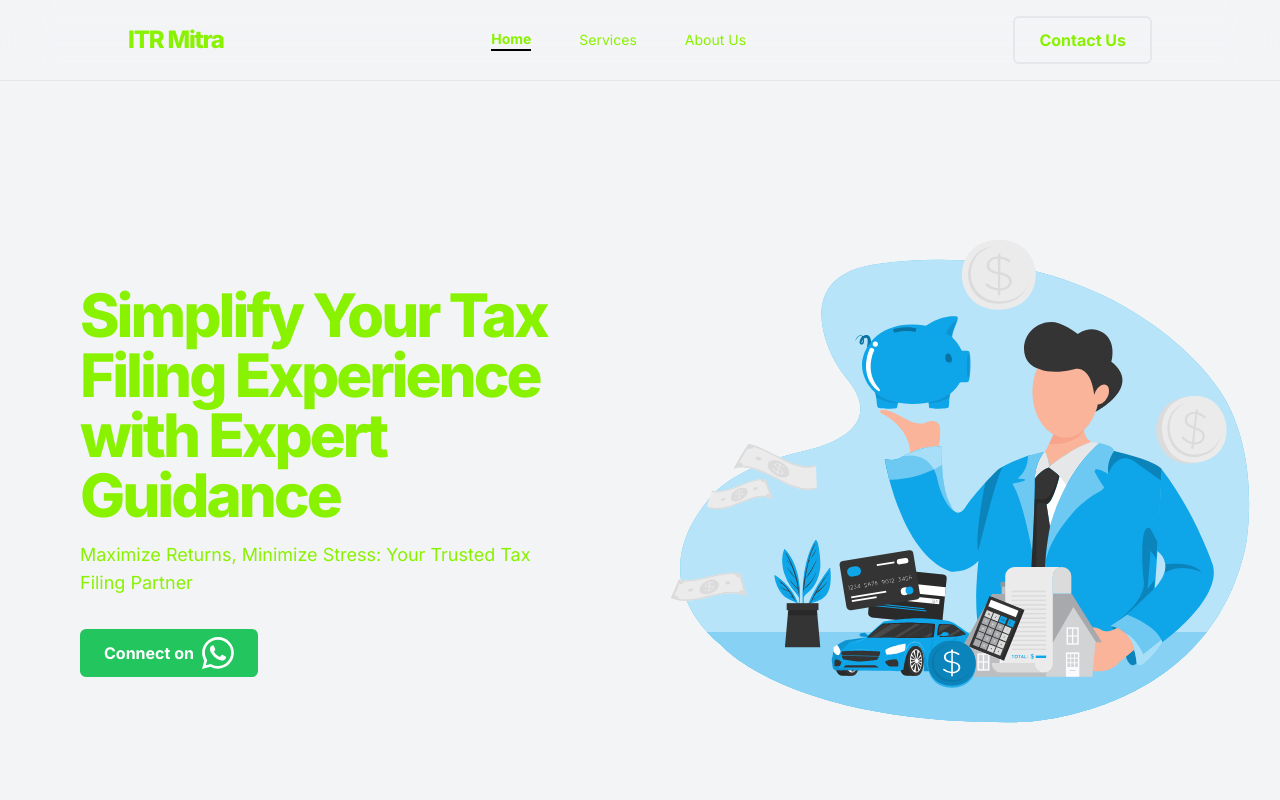
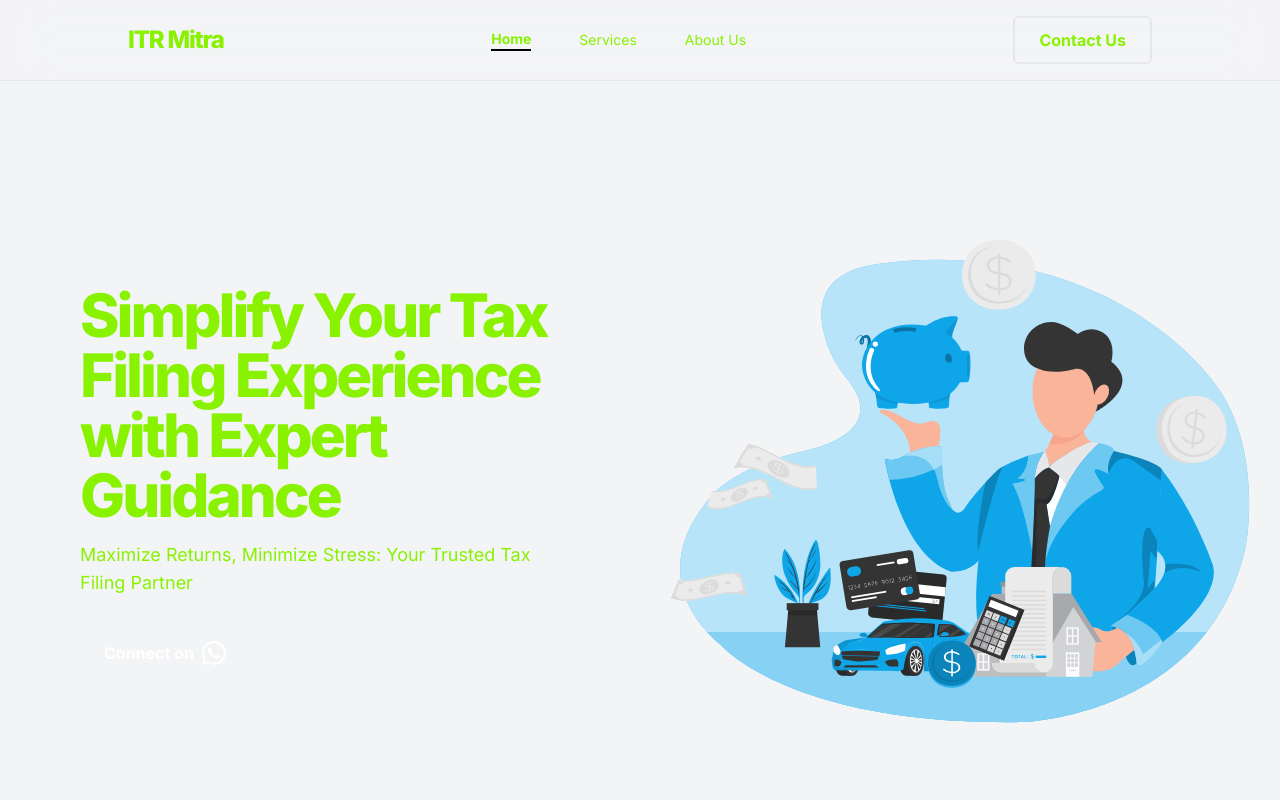
Before and after one commit to itrmitra/itrmitra, a Next.js app: page / in a window 1280 px wide. Shown: the top 800 px of the page. Built offline with nearby package versions, Linux system fonts and the light colour scheme.

Commit message:
change button color

```diff
--- a/src/components/whatsapp_button.tsx
+++ b/src/components/whatsapp_button.tsx
@@ -7,13 +7,10 @@ const WhatsappButton = ({ className }: { className?: string }) => {
         <a
             href={`https://wa.me/${process.env.NEXT_PUBLIC_WHATSAPP_NUMBER}`}
             target="_blank"
-            className={cn(
-                buttonVariants({ variant: "filled" }),
-                "bg-green-500 text-white gap-2",
-                className
-            )}
+            className={cn(buttonVariants({ variant: "filled" }), "gap-2", className)}
         >
-            Connect on <img src="/whatsapp.svg" className="h-6 md:h-8" />
+            Connect on
+            <img src="/whatsapp.svg" className="h-6 md:h-6" />
         </a>
     )
 }
```
